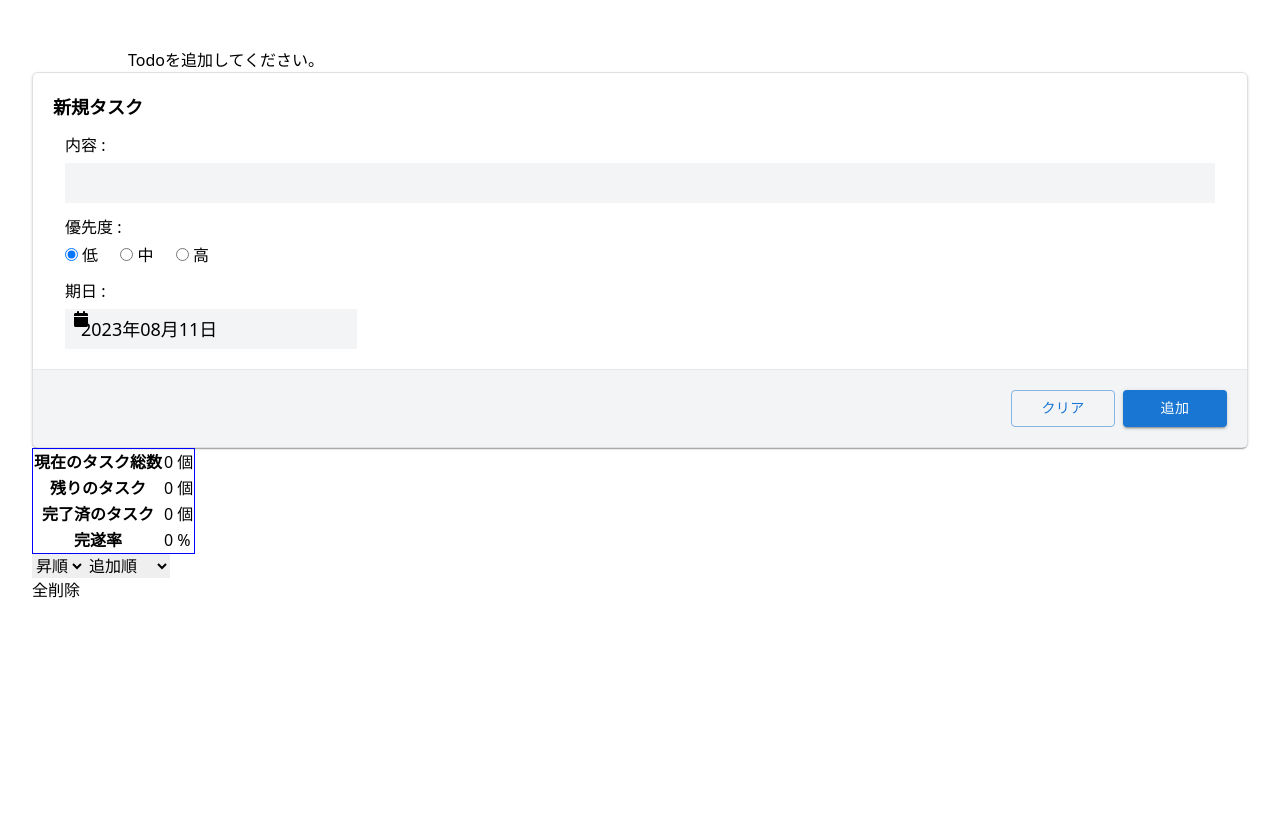
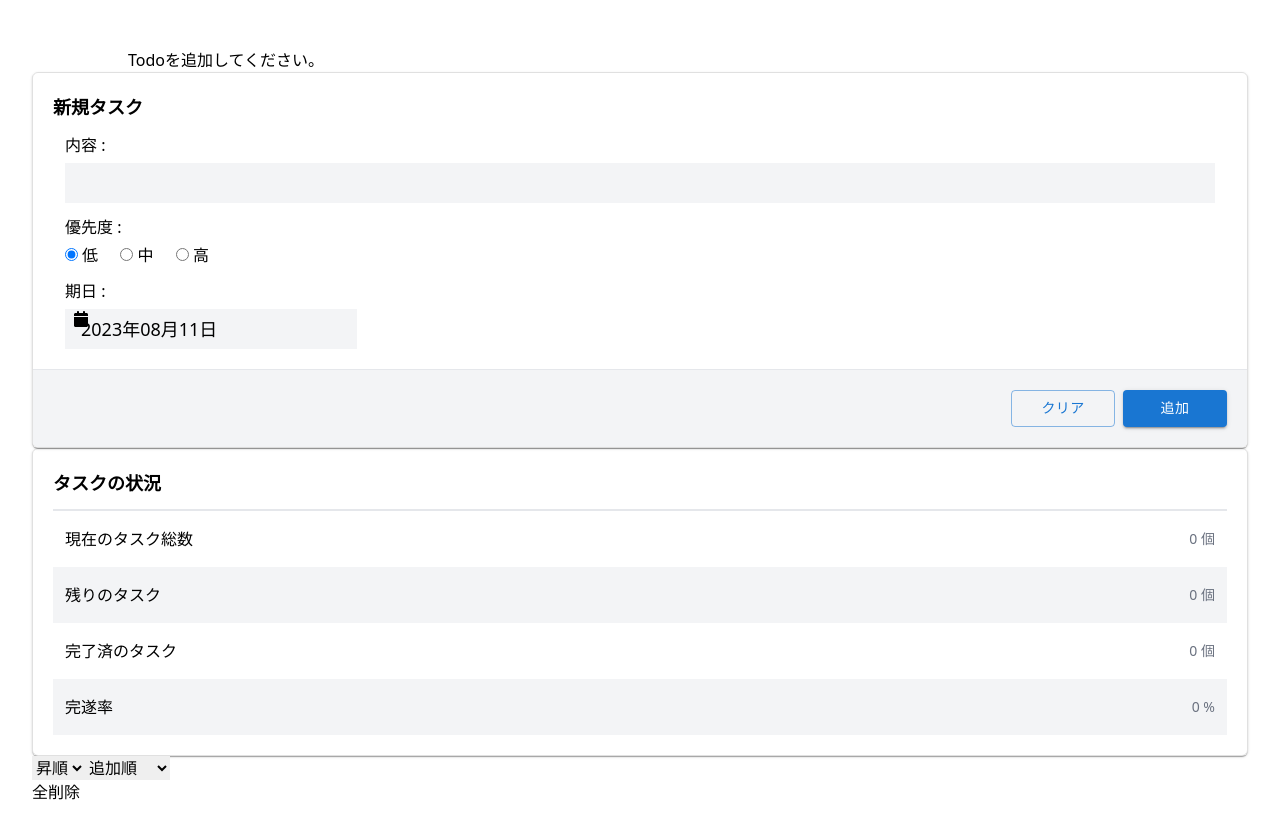
Before and after one commit to yasu-pro/ToDoList_Weather-app, a Next.js app: page / in a window 1280 px wide. Shown: the top 838 px of the page. Before the commit the page ends 800 px from the top, so only its background shows below. Built offline with nearby package versions, Linux system fonts and the light colour scheme.

Commit message:
Add: TodoSummaryコンポーネントclass付与

```diff
--- a/components/TodoSummary.js
+++ b/components/TodoSummary.js
@@ -1,4 +1,6 @@
 import React from "react";
+import customBoxStyles from '../styles/customBox.module.css';
+import customSummaryStyles from '../styles/customSummary.module.css';
 
 const TodoSummary = ( {todos} ) => {
     const totalTodo = todos.length > 0 ? todos.length : 0;
@@ -13,26 +15,31 @@ const TodoSummary = ( {todos} ) => {
     }
 
     return(
-        <table style={{ border: "1px solid blue" }}>
+        <div className={`${customBoxStyles.customBox} pt-5 pr-5 pb-5 pl-5`}>
+            <p className="text-lg font-semibold">タスクの状況</p>
+            <div className="mt-3 border-t-2 border-rgb-243-244-246">
+                <table className={customSummaryStyles.customTable}>
                     <tbody>
-                <tr>
-                    <th>現在のタスク総数</th>
-                    <td>{totalTodo} 個</td>
+                        <tr className={customSummaryStyles.customTr}>
+                            <th className={customSummaryStyles.customTh}>現在のタスク総数</th>
+                            <td className={customSummaryStyles.customTd}>{totalTodo} 個</td>
                         </tr>
-                <tr>
-                    <th>残りのタスク</th>
-                    <td>{uncompleted} 個</td>
+                        <tr className={customSummaryStyles.customTr}>
+                            <th className={customSummaryStyles.customTh}>残りのタスク</th>
+                            <td className={customSummaryStyles.customTd}>{uncompleted} 個</td>
                         </tr>
-                <tr>
-                    <th>完了済のタスク</th>
-                    <td>{completedTodo} 個</td>
+                        <tr className={customSummaryStyles.customTr}>
+                            <th className={customSummaryStyles.customTh}>完了済のタスク</th>
+                            <td className={customSummaryStyles.customTd}>{completedTodo} 個</td>
                         </tr>
-                <tr>
-                    <th>完遂率</th>
-                    <td>{calculateCompletionRate()} %</td>
+                        <tr className={customSummaryStyles.customTr}>
+                            <th className={customSummaryStyles.customTh}>完遂率</th>
+                            <td className={customSummaryStyles.customTd}>{calculateCompletionRate()} %</td>
                         </tr>
                     </tbody>
                 </table>
+            </div>
+        </div>
     )
 }
 
--- /dev/null
+++ b/styles/customSummary.module.css
@@ -0,0 +1,27 @@
+.customTable {
+    min-width: 100%;
+}
+
+.customTh {
+    text-align: left;
+    padding-top: 1rem;
+    padding-right: 0.75rem;
+    padding-bottom: 1rem;
+    padding-left: 0.75rem;
+    font-weight: 500;
+}
+
+.customTd {
+    text-align: right;
+    padding-top: 1rem;
+    padding-right: 0.75rem;
+    padding-bottom: 1rem;
+    padding-left: 0.75rem;
+    font-size: 0.875rem;
+    line-height: 1.25rem;
+    color: rgb(107 114 128);
+}
+
+.customTr:nth-of-type(even) {
+    background-color: rgb(243 244 246);
+}
```
Lines whose indentation alone changed are shown as unchanged.
